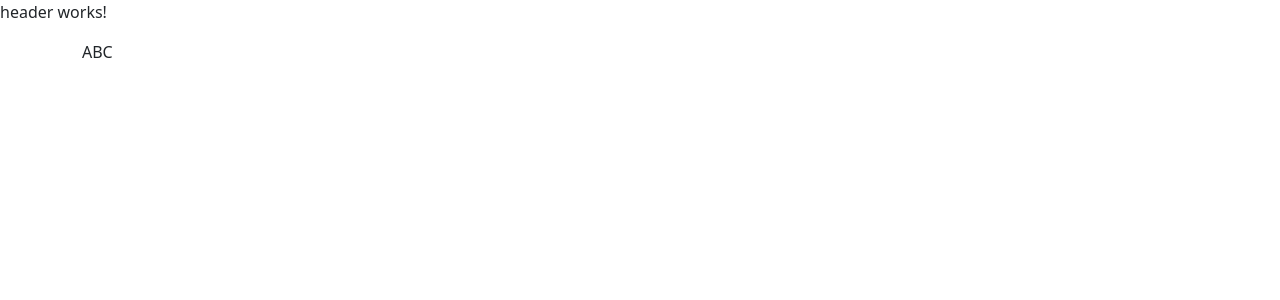
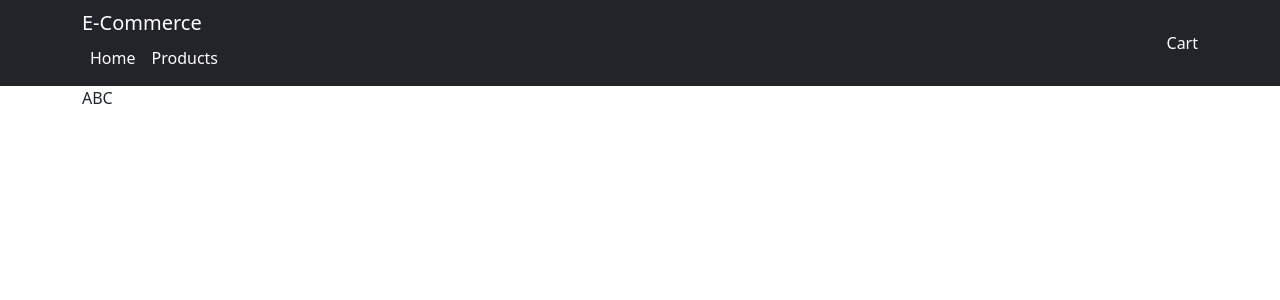
Before and after one commit to markfady/Angular-ECommerce, an Angular app: page / in a window 1280 px wide. Shown: the top 300 px of the page. Built offline with nearby package versions, Linux system fonts and the light colour scheme.

Commit message:
navbar setup

```diff
--- a/src/app/shared/components/header/header.component.html
+++ b/src/app/shared/components/header/header.component.html
@@ -1 +1,28 @@
-<p>header works!</p>
+<nav class="navbar navbar-expand-lg navbar-light bg-dark">
+    <div class="container">
+        <div class="links">
+    <a class="navbar-brand" href="#">E-Commerce</a>
+    <button class="navbar-toggler" type="button" data-toggle="collapse" data-target="#navbarSupportedContent" aria-controls="navbarSupportedContent" aria-expanded="false" aria-label="Toggle navigation">
+      <span class="navbar-toggler-icon"></span>
+    </button>
+
+    <div class="collapse navbar-collapse" id="navbarSupportedContent">
+      <ul class="navbar-nav mr-auto">
+        <li class="nav-item active">
+          <a class="nav-link" routerLink ="/" routerLinkActive="active">Home</a>
+        </li>
+        <li class="nav-item">
+          <a class="nav-link" routerLink ='/products'  routerLinkActive="active">Products</a>
+        </li>
+      </ul>
+      </div>
+
+
+    </div>
+    <div class="cart">
+        <li class="nav-item">
+            <a class="nav-link" routerLink ="/cart"  routerLinkActive="active">Cart</a>
+          </li>
+      </div>
+</div>
+  </nav>
```
